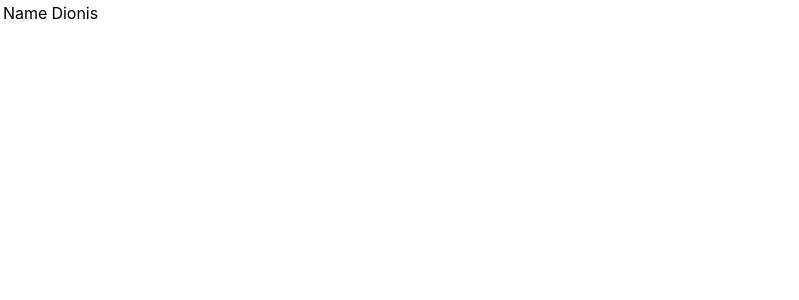
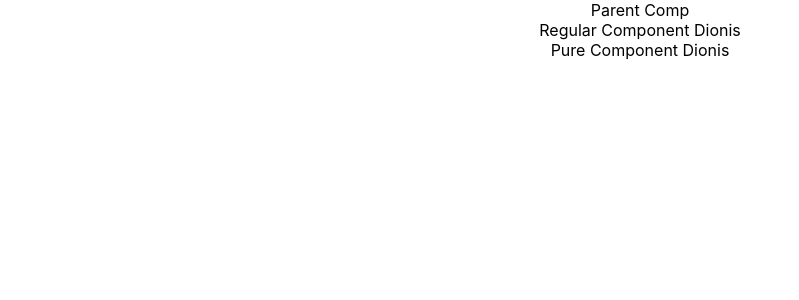
Before and after one commit to EstrellaDionis/api-practice, a React (Create React App) app: page / in a window 1280 px wide. Shown: the top 300 px of the page, without its empty margins (0-799 px from the left). Built offline with nearby package versions, Linux system fonts and the light colour scheme.

Commit message:
learned about purecomponents with Purecomp, regComp and ParentComp and have a summary in ParentComp.js

```diff
--- a/src/App.js
+++ b/src/App.js
@@ -19,6 +19,8 @@
 import LifecycleA from './components/LifecycleA';
 import FragmentDemo from './components/FragmentDemo';
 import Table from './components/Table';
+import PureComp from './PureComp';
+import ParentComp from './ParentComp';
 
 
 //This is the "promise-y version"
@@ -109,9 +111,11 @@
 
       <LifecycleA />
 
-      <FragmentDemo /> */}
+      <FragmentDemo />
 
-      <Table />
+      <Table /> */}
+
+      <ParentComp />
     </div>
   );
 }
--- /dev/null
+++ b/src/ParentComp.js
@@ -0,0 +1,51 @@
+import React, { Component, PureComponent } from 'react'
+import PureComp from './PureComp'
+import RegComp from './RegComp'
+
+
+
+//SUMMARY
+//We can createa  component by extending the PureComponent class.
+
+//A PureComponent implements the shouldComponentUpdate lifecycle method by performing a shallow comparison on the props and state of the component.
+
+//if there is no difference, the component is not re-rendered-performance boost.
+
+//It is a good idea to ensure that all the children components are also pure to avoid unexpected behavior.
+
+//Never mutate the state. Always return a new object that reflects the new state.
+
+export class ParentComp extends PureComponent {
+    //Because we are choosing to extend from PureComponent, the components do not automatically re-render because it acknowledges that the props do not change and DOES NOT NEED to re-render
+
+    constructor(props) {
+        super(props)
+
+        this.state = {
+             name: 'Dionis'
+        }
+    }
+
+    componentDidMount(){
+        setInterval(() => {
+            this.setState({
+                name: 'Dionis'
+            })
+        }, 2000)
+    }
+
+
+
+    render() {
+        console.log('**Parent Comp Render**')
+        return (
+            <div>
+                Parent Comp
+                <RegComp name={this.state.name}></RegComp>
+                <PureComp name={this.state.name}></PureComp>
+            </div>
+        )
+    }
+}
+
+export default ParentComp
--- /dev/null
+++ b/src/PureComp.js
@@ -0,0 +1,23 @@
+import React, { PureComponent } from 'react'
+
+
+//A pure component implements shouldComponentUpdate with a shallow props and state comparison
+
+//Shallow Comparison
+// https://www.youtube.com/watch?v=YCRuTT31qR0&list=PLC3y8-rFHvwgg3vaYJgHGnModB54rxOk3&index=26
+//6:56
+
+
+
+export class PureComp extends PureComponent {
+    render() {
+        console.log('Pure Comp Render')
+        return (
+            <div>
+                Pure Component {this.props.name}
+            </div>
+        )
+    }
+}
+
+export default PureComp
--- /dev/null
+++ b/src/RegComp.js
@@ -0,0 +1,17 @@
+import React, { Component } from 'react'
+
+
+//A regular component does not implement the shouldComponentUpdate method. It always returns true by default
+
+class RegComp extends Component {
+    render() {
+        console.log('Regular Comp Render')
+        return (
+            <div>
+                Regular Component {this.props.name}
+            </div>
+        )
+    }
+}
+
+export default RegComp
```
